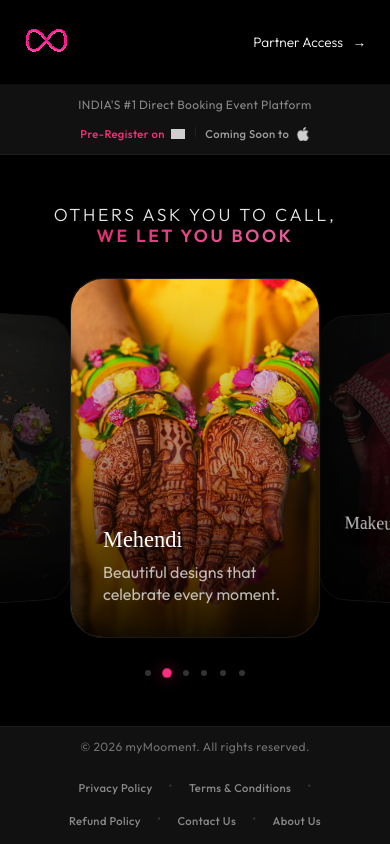
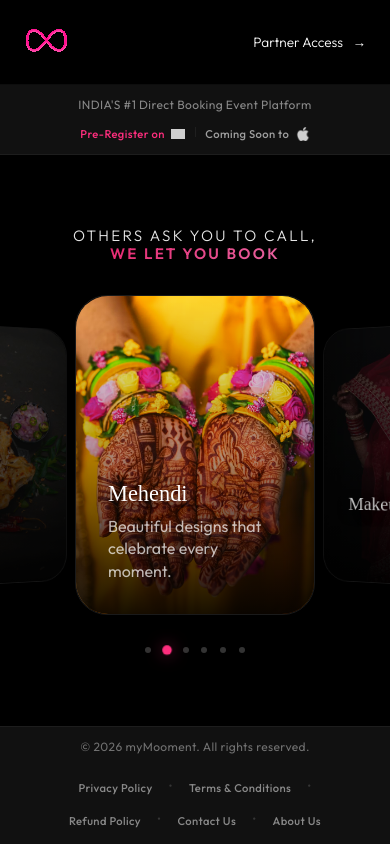
Before and after one commit to Abhar21/myMC_LTesting, a React (Vite) app: page / in a window 390 px wide. Built offline with nearby package versions, Linux system fonts and the light colour scheme; grey boxes are pictures that could not be loaded.

Commit message:
style: implement ultra-compact mobile layout with optimized typography and card scaling

```diff
--- a/src/components/Responsive.css
+++ b/src/components/Responsive.css
@@ -42,8 +42,8 @@
 
   /* Carousel Stage Headline */
   .carousel-stage__headline {
-    font-size: 1.35rem !important; /* Slightly smaller */
-    padding: 0 1.5rem;
+    font-size: 1.2rem !important; /* Even smaller */
+    padding: 0 2rem;
     line-height: 1.3;
   }
 
@@ -62,13 +62,13 @@
   }
 
   .carousel-viewport {
-    height: 420px !important; /* Reduced to match card height */
+    height: 380px !important; /* Reduced to match card height */
   }
 
   /* Cards adjustment for smaller screens */
   .carousel-card {
-    width: 280px !important;
-    height: 420px !important; /* Reduced height */
+    width: 260px !important;
+    height: 380px !important; /* Reduced height */
   }
 
   /* Footer responsiveness */
@@ -129,9 +129,9 @@
   }
 
   .carousel-stage__headline {
-    font-size: 1.1rem !important; /* Smaller for better fit */
+    font-size: 0.95rem !important; /* Very compact for phones */
     line-height: 1.2;
-    padding: 0 1.2rem;
+    padding: 0 1.5rem;
   }
 
   .carousel-stage {
@@ -150,12 +150,12 @@
   }
 
   .carousel-viewport {
-    height: 360px !important; /* Match reduced card height */
+    height: 320px !important; /* Match reduced card height */
   }
 
   .carousel-card {
-    width: 250px !important;
-    height: 360px !important; /* Reduced height */
+    width: 240px !important;
+    height: 320px !important; /* Reduced height */
   }
 
   .footer-banner__links {
```
